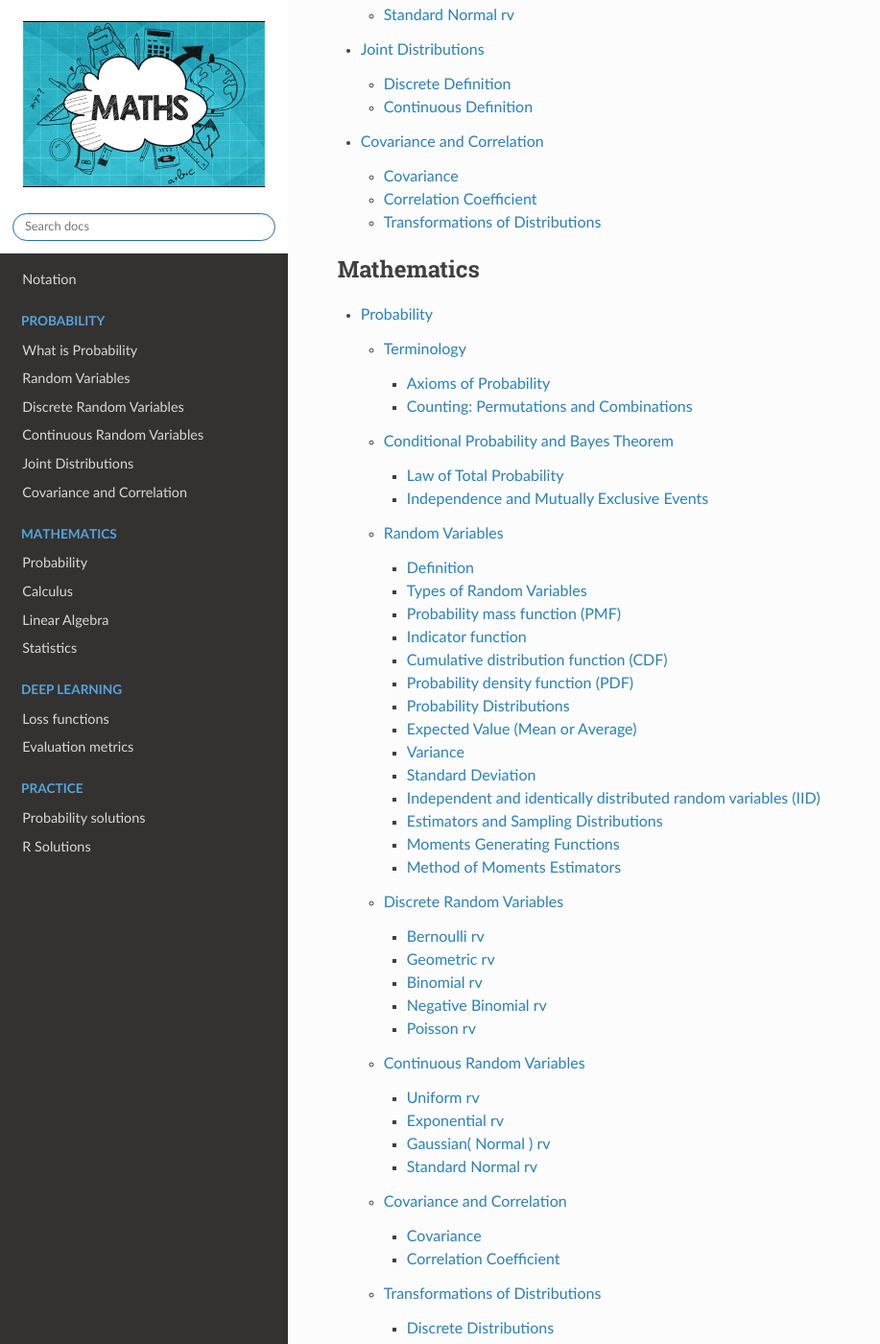
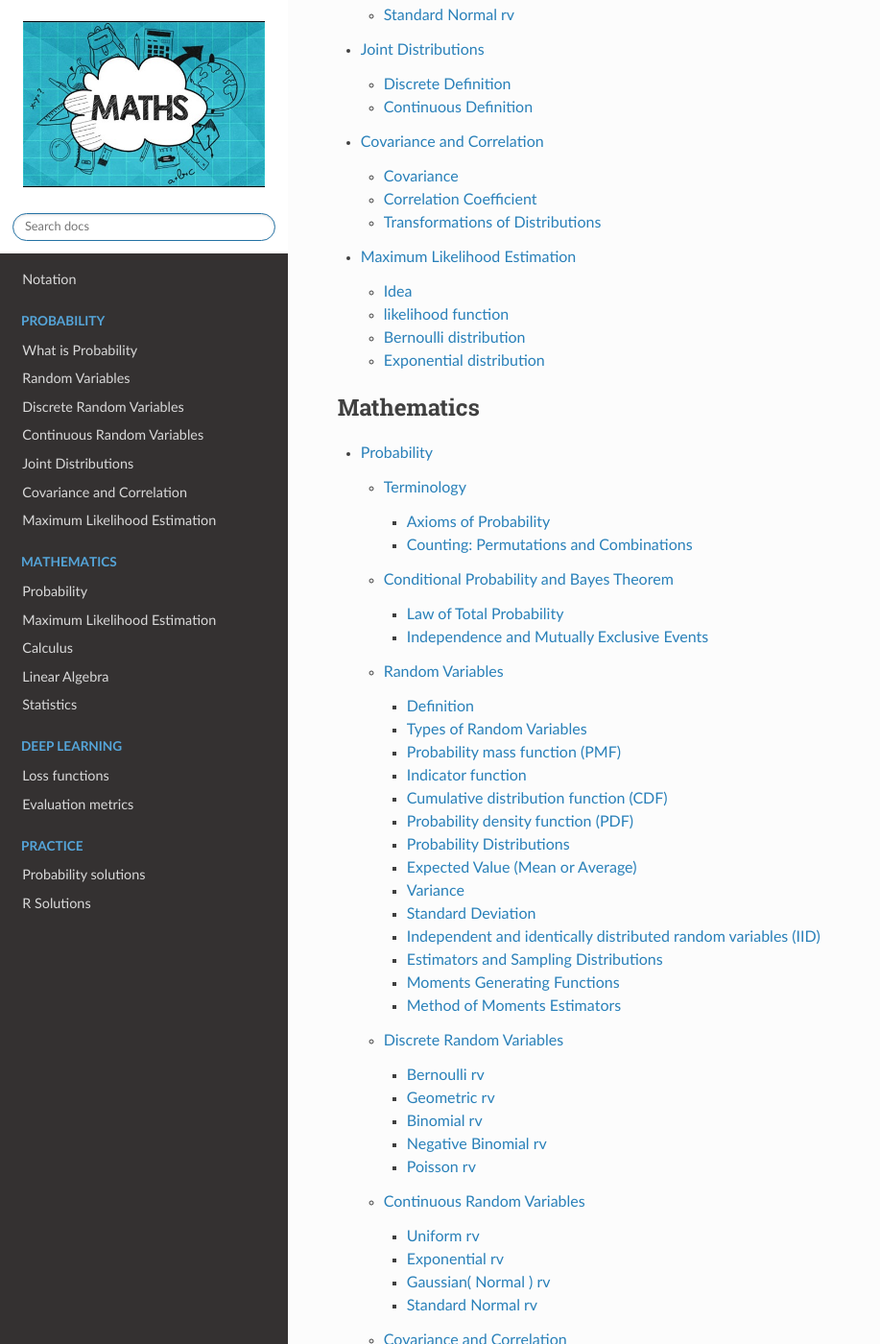
Before and after one commit to akkefa/ml-notes, a Sphinx documentation site: the page built from docs/index.rst, in a window 1280 px wide and 1400 px high, scrolled down 1064 px. Shown: the whole window at 96% size, without its empty margins (0-917 px from the left). Built offline with Sphinx 7.4.7 and the Read the Docs theme 2.0.0, drawn with Linux system fonts in a browser that asks for light colours; some of the changed text lies outside the part shown.

Commit message:
New changes.

```diff
--- a/docs/index.rst
+++ b/docs/index.rst
@@ -24,6 +24,7 @@ Contents
    probability/continuous_random_variables
    probability/joint_distributions
    probability/covariance_and_correlation
+   probability/maximum_likelihood_estimation
 
 .. toctree::
    :caption: Mathematics
--- a/docs/probability/maximum_likelihood_estimation.rst
+++ b/docs/probability/maximum_likelihood_estimation.rst
@@ -1,8 +1,12 @@
+.. title::
+   What is Maximum Likelihood Estimation
+
+##############################
 Maximum Likelihood Estimation
-==============================
+##############################
 
 Idea
------
+=====
 Choose the value in the parameter space that makes the observed data "most likely".
 
 Given data :math:`X_1, X_2 ... X_n`, a random sample (iid) from a distribution with unknown parameter θ, we want to
@@ -33,7 +37,7 @@ We will emphasize the dependence of f on a parameter θ by writing it as
 - Think of the x’s as fixed and the joint pdf as a function of θ.
 
 likelihood function
-^^^^^^^^^^^^^^^^^^^^
+====================
 Call it a likelihood function and denote it by L(θ).
 
 .. image:: https://cdn.mathpix.com/snip/images/6x2RRobffl10lBr_hRqa04kDpnXBSS9DGIBc7gc-o_4.original.fullsize.png
@@ -83,7 +87,7 @@ The maximum likelihood estimator for p is:
     \widehat{p}= \begin{cases}0.2 & \text {, if }\left(x_{1}, x_{2}\right)=(0,0) \\ 0.3 & , \text { if }\left(x_{1}, x_{2}\right)=(0,1) \text { or }(1,0) \\ 0.8 & \text {, if }\left(x_{1}, x_{2}\right)=(1,1)\end{cases}
 
 Bernoulli distribution
------------------------
+=======================
 | :math:`X_{1}, X_{2}, \ldots, X_{n} \stackrel{\text { iid }}{\sim} \text { Bernoulli }(p)`
 | The pmf for one of them is :math:`f(x ; p)= p^{x}(1-p)^{1-x} I_{\{0,1\}}(x)`
 | The joint pmf for all of them is
@@ -96,7 +100,7 @@ Bernoulli distribution
 A likelihood is :math:`L(p)=p^{\sum_{i=1}^{n} x_{i}}(1-p)^{n-\sum_{i=1}^{n} x_{i}}`
 
 log-likelihood
-^^^^^^^^^^^^^^^
+---------------
 It is almost always easier to minimize the log-likelihood function.
 
 | :math:`L(p)=\log\left(\prod_{i=1}^{n} p^{x_{i}}(1-p)^{1-x_{i}} I_{\{0,1\}}\left(x_{i}\right)\right)`
@@ -120,7 +124,7 @@ heads in your sample. This maximum likelihood estimator, at least, in this case,
     \hat{p}=\frac{\sum_{i=1}^{n} X_{i}}{n}=\bar{X}
 
 Exponential distribution
--------------------------
+==========================
 | :math:`X_{1}, X_{2}, \ldots, X_{n} \stackrel{\text { iid }}{\sim} Exp(rate = \lambda)`
 | The pmf for one of them is :math:`f(x ; p)= \lambda e^{-\lambda x} I_{(0, \infty)}(x)`
 | The joint pmf for all of them is
```
